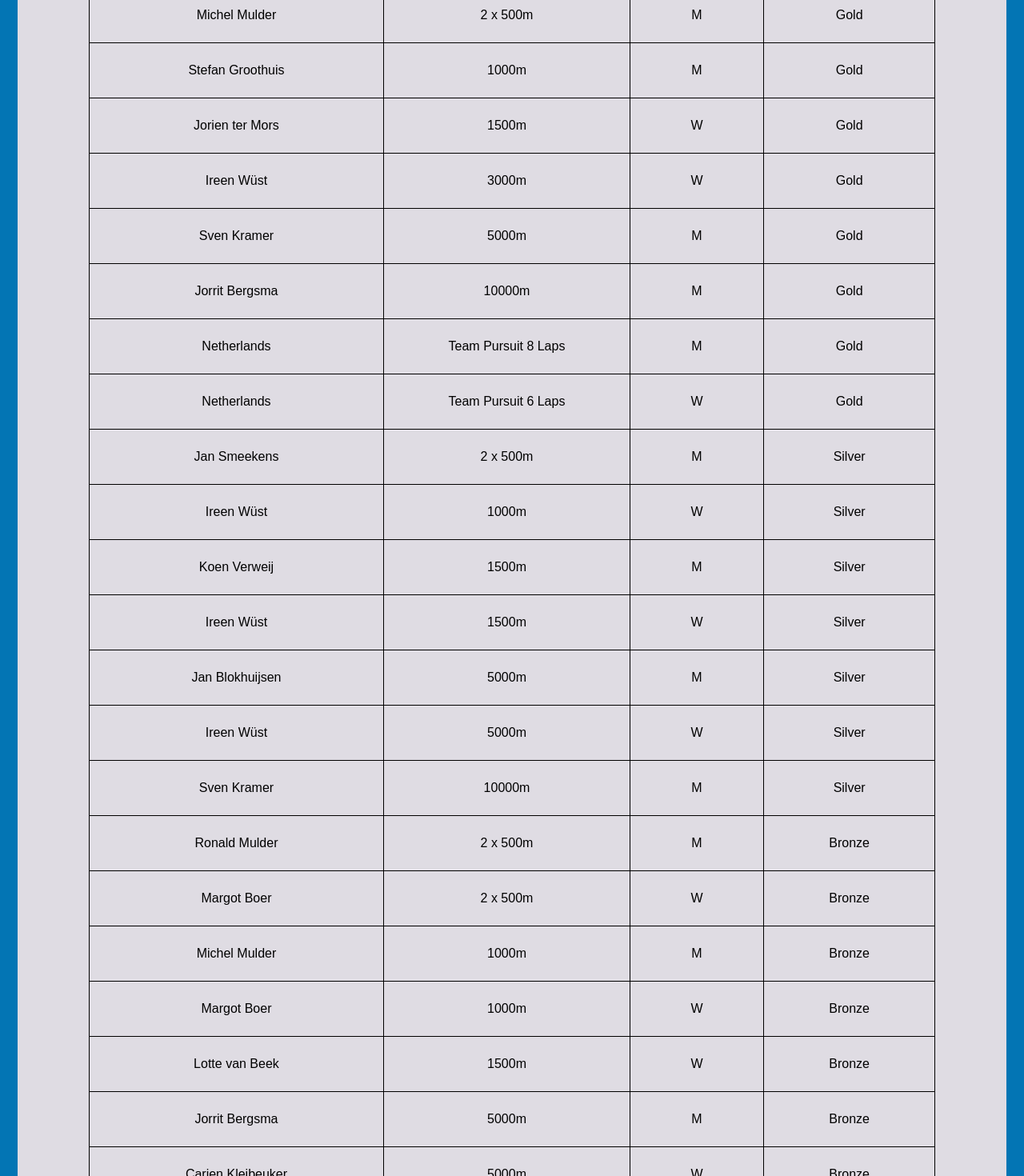
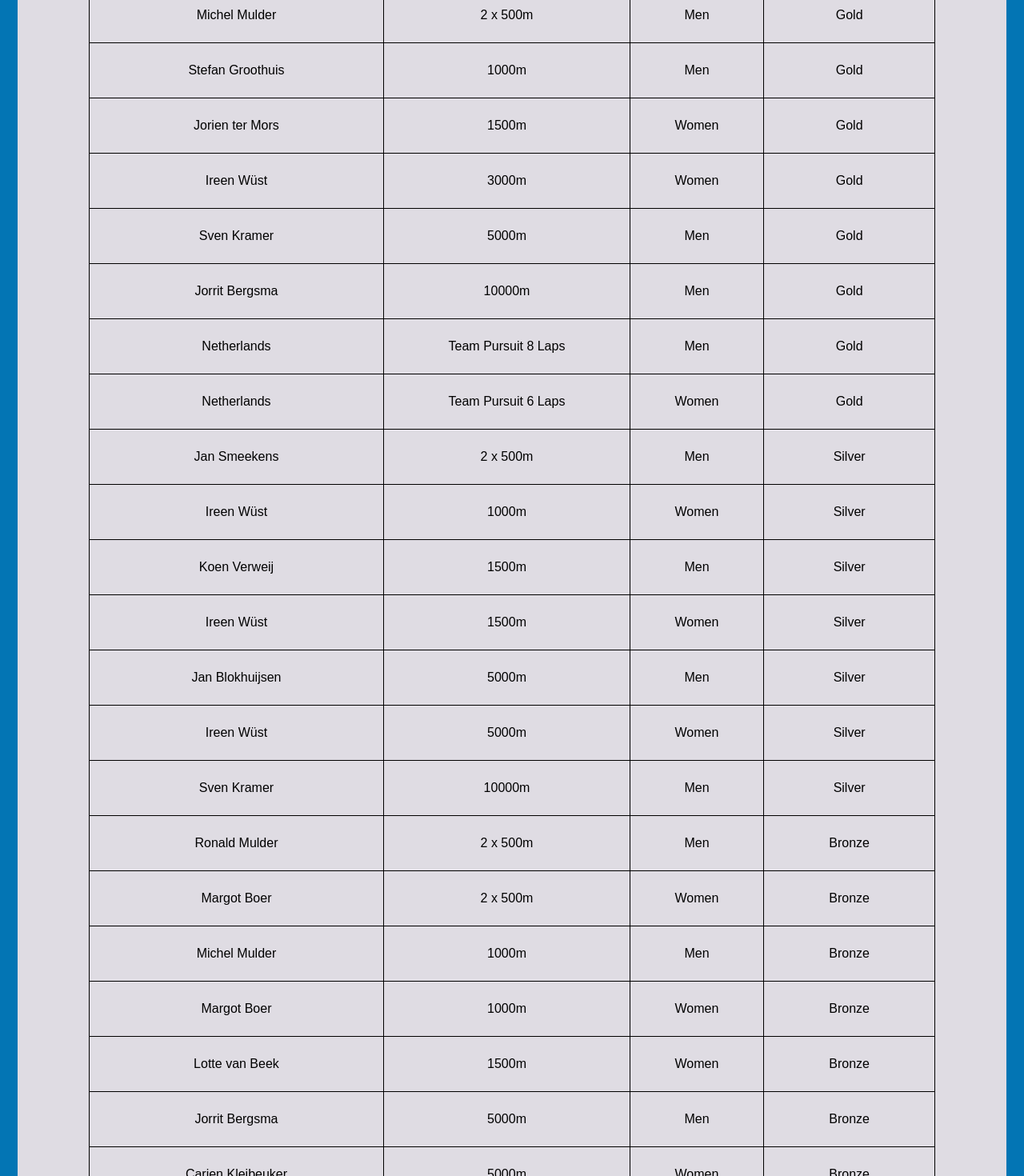
Before and after one commit to robdir/gracenote-assignment, a React (Create React App) app: page / in a window 1280 px wide. Shown: the part 880-2350 px from the top of the page at 80% size. Built offline with nearby package versions, Linux system fonts and the light colour scheme.

Commit message:
assigment complete

```diff
--- a/src/appContainer.js
+++ b/src/appContainer.js
@@ -92,7 +92,7 @@ class appContainer extends PureComponent {
                         <tr>
                             <td> {sportData.SportList[1].BronzeMedalList[0].Participant.c_Participant} </td>
                             <td> {sportData.SportList[1].BronzeMedalList[0].Event.c_Name} </td>
-                            <td> {sportData.SportList[1].BronzeMedalList[0].Gender.c_Short} </td>
+                            <td> {sportData.SportList[1].BronzeMedalList[0].Gender.c_Name} </td>
                             <td> Bronze </td>
                         </tr>
                     </table>
--- a/src/speedTable.js
+++ b/src/speedTable.js
@@ -17,139 +17,139 @@ class speedTable extends PureComponent {
             <tr>
                 <td> {data.GoldMedalList[0].Participant.c_Participant}</td>
                 <td> {data.GoldMedalList[0].Event.c_Name} </td>
-                <td> {data.GoldMedalList[0].Gender.c_Short} </td>
+                <td> {data.GoldMedalList[0].Gender.c_Name} </td>
                 <td> Gold </td>
             </tr>
             <tr>
                 <td> {data.GoldMedalList[1].Participant.c_Participant}</td>
                 <td> {data.GoldMedalList[1].Event.c_Name} </td>
-                <td> {data.GoldMedalList[1].Gender.c_Short} </td>
+                <td> {data.GoldMedalList[1].Gender.c_Name} </td>
                 <td> Gold </td>
             </tr>
             <tr>
                 <td> {data.GoldMedalList[2].Participant.c_Participant}</td>
                 <td> {data.GoldMedalList[2].Event.c_Name} </td>
-                <td> {data.GoldMedalList[2].Gender.c_Short} </td>
+                <td> {data.GoldMedalList[2].Gender.c_Name} </td>
                 <td> Gold </td>
             </tr>
             <tr>
                 <td> {data.GoldMedalList[3].Participant.c_Participant}</td>
                 <td> {data.GoldMedalList[3].Event.c_Name} </td>
-                <td> {data.GoldMedalList[3].Gender.c_Short} </td>
+                <td> {data.GoldMedalList[3].Gender.c_Name} </td>
                 <td> Gold </td>
             </tr>
             <tr>
                 <td> {data.GoldMedalList[4].Participant.c_Participant}</td>
                 <td> {data.GoldMedalList[4].Event.c_Name} </td>
-                <td> {data.GoldMedalList[4].Gender.c_Short} </td>
+                <td> {data.GoldMedalList[4].Gender.c_Name} </td>
                 <td> Gold </td>
             </tr>
             <tr>
                 <td> {data.GoldMedalList[5].Participant.c_Participant}</td>
                 <td> {data.GoldMedalList[5].Event.c_Name} </td>
-                <td> {data.GoldMedalList[5].Gender.c_Short} </td>
+                <td> {data.GoldMedalList[5].Gender.c_Name} </td>
                 <td> Gold </td>
             </tr>
             <tr>
                 <td> {data.GoldMedalList[6].Participant.c_Participant}</td>
                 <td> {data.GoldMedalList[6].Event.c_Name} </td>
-                <td> {data.GoldMedalList[6].Gender.c_Short} </td>
+                <td> {data.GoldMedalList[6].Gender.c_Name} </td>
                 <td> Gold </td>
             </tr>
             <tr>
                 <td> {data.GoldMedalList[7].Participant.c_Participant}</td>
                 <td> {data.GoldMedalList[7].Event.c_Name} </td>
-                <td> {data.GoldMedalList[7].Gender.c_Short} </td>
+                <td> {data.GoldMedalList[7].Gender.c_Name} </td>
                 <td> Gold </td>
             </tr>
                 <tr>
                     <td> {data.SilverMedalList[0].Participant.c_Participant}</td>
                     <td> {data.SilverMedalList[0].Event.c_Name} </td>
-                    <td> {data.SilverMedalList[0].Gender.c_Short} </td>
+                    <td> {data.SilverMedalList[0].Gender.c_Name} </td>
                     <td> Silver </td>
                 </tr>
                 <tr>
                     <td> {data.SilverMedalList[1].Participant.c_Participant}</td>
                     <td> {data.SilverMedalList[1].Event.c_Name} </td>
-                    <td> {data.SilverMedalList[1].Gender.c_Short} </td>
+                    <td> {data.SilverMedalList[1].Gender.c_Name} </td>
                     <td> Silver </td>
                 </tr>
                 <tr>
                     <td> {data.SilverMedalList[2].Participant.c_Participant}</td>
                     <td> {data.SilverMedalList[2].Event.c_Name} </td>
-                    <td> {data.SilverMedalList[2].Gender.c_Short} </td>
+                    <td> {data.SilverMedalList[2].Gender.c_Name} </td>
                     <td> Silver </td>
                 </tr>
                 <tr>
                     <td> {data.SilverMedalList[3].Participant.c_Participant}</td>
                     <td> {data.SilverMedalList[3].Event.c_Name} </td>
-                    <td> {data.SilverMedalList[3].Gender.c_Short} </td>
+                    <td> {data.SilverMedalList[3].Gender.c_Name} </td>
                     <td> Silver </td>
                 </tr>
                 <tr>
                     <td> {data.SilverMedalList[4].Participant.c_Participant}</td>
                     <td> {data.SilverMedalList[4].Event.c_Name} </td>
-                    <td> {data.SilverMedalList[4].Gender.c_Short} </td>
+                    <td> {data.SilverMedalList[4].Gender.c_Name} </td>
                     <td> Silver </td>
                 </tr>
                 <tr>
                     <td> {data.SilverMedalList[5].Participant.c_Participant}</td>
                     <td> {data.SilverMedalList[5].Event.c_Name} </td>
-                    <td> {data.SilverMedalList[5].Gender.c_Short} </td>
+                    <td> {data.SilverMedalList[5].Gender.c_Name} </td>
                     <td> Silver </td>
                 </tr>
                 <tr>
                     <td> {data.SilverMedalList[6].Participant.c_Participant}</td>
                     <td> {data.SilverMedalList[6].Event.c_Name} </td>
-                    <td> {data.SilverMedalList[6].Gender.c_Short} </td>
+                    <td> {data.SilverMedalList[6].Gender.c_Name} </td>
                     <td> Silver </td>
                 </tr>
                 <tr>
                     <td> {data.BronzeMedalList[0].Participant.c_Participant}</td>
                     <td> {data.BronzeMedalList[0].Event.c_Name} </td>
-                    <td> {data.BronzeMedalList[0].Gender.c_Short} </td>
+                    <td> {data.BronzeMedalList[0].Gender.c_Name} </td>
                     <td> Bronze </td>
                 </tr>
                 <tr>
                     <td> {data.BronzeMedalList[1].Participant.c_Participant}</td>
                     <td> {data.BronzeMedalList[1].Event.c_Name} </td>
-                    <td> {data.BronzeMedalList[1].Gender.c_Short} </td>
+                    <td> {data.BronzeMedalList[1].Gender.c_Name} </td>
                     <td> Bronze </td>
                 </tr>
                 <tr>
                     <td> {data.BronzeMedalList[2].Participant.c_Participant}</td>
                     <td> {data.BronzeMedalList[2].Event.c_Name} </td>
-                    <td> {data.BronzeMedalList[2].Gender.c_Short} </td>
+                    <td> {data.BronzeMedalList[2].Gender.c_Name} </td>
                     <td> Bronze </td>
                 </tr>
                 <tr>
                     <td> {data.BronzeMedalList[3].Participant.c_Participant}</td>
                     <td> {data.BronzeMedalList[3].Event.c_Name} </td>
-                    <td> {data.BronzeMedalList[3].Gender.c_Short} </td>
+                    <td> {data.BronzeMedalList[3].Gender.c_Name} </td>
                     <td> Bronze </td>
                 </tr>
                 <tr>
                     <td> {data.BronzeMedalList[4].Participant.c_Participant}</td>
                     <td> {data.BronzeMedalList[4].Event.c_Name} </td>
-                    <td> {data.BronzeMedalList[4].Gender.c_Short} </td>
+                    <td> {data.BronzeMedalList[4].Gender.c_Name} </td>
                     <td> Bronze </td>
                 </tr>
                 <tr>
                     <td> {data.BronzeMedalList[5].Participant.c_Participant}</td>
                     <td> {data.BronzeMedalList[5].Event.c_Name} </td>
-                    <td> {data.BronzeMedalList[5].Gender.c_Short} </td>
+                    <td> {data.BronzeMedalList[5].Gender.c_Name} </td>
                     <td> Bronze </td>
                 </tr>
                 <tr>
                     <td> {data.BronzeMedalList[6].Participant.c_Participant}</td>
                     <td> {data.BronzeMedalList[6].Event.c_Name} </td>
-                    <td> {data.BronzeMedalList[6].Gender.c_Short} </td>
+                    <td> {data.BronzeMedalList[6].Gender.c_Name} </td>
                     <td> Bronze </td>
                 </tr>
                 <tr>
                     <td> {data.BronzeMedalList[7].Participant.c_Participant}</td>
                     <td> {data.BronzeMedalList[7].Event.c_Name} </td>
-                    <td> {data.BronzeMedalList[7].Gender.c_Short} </td>
+                    <td> {data.BronzeMedalList[7].Gender.c_Name} </td>
                     <td> Bronze </td>
                 </tr>
             </table>
```
Also changed, not shown: 2 other files (tests, documents, lock files or other folders).
